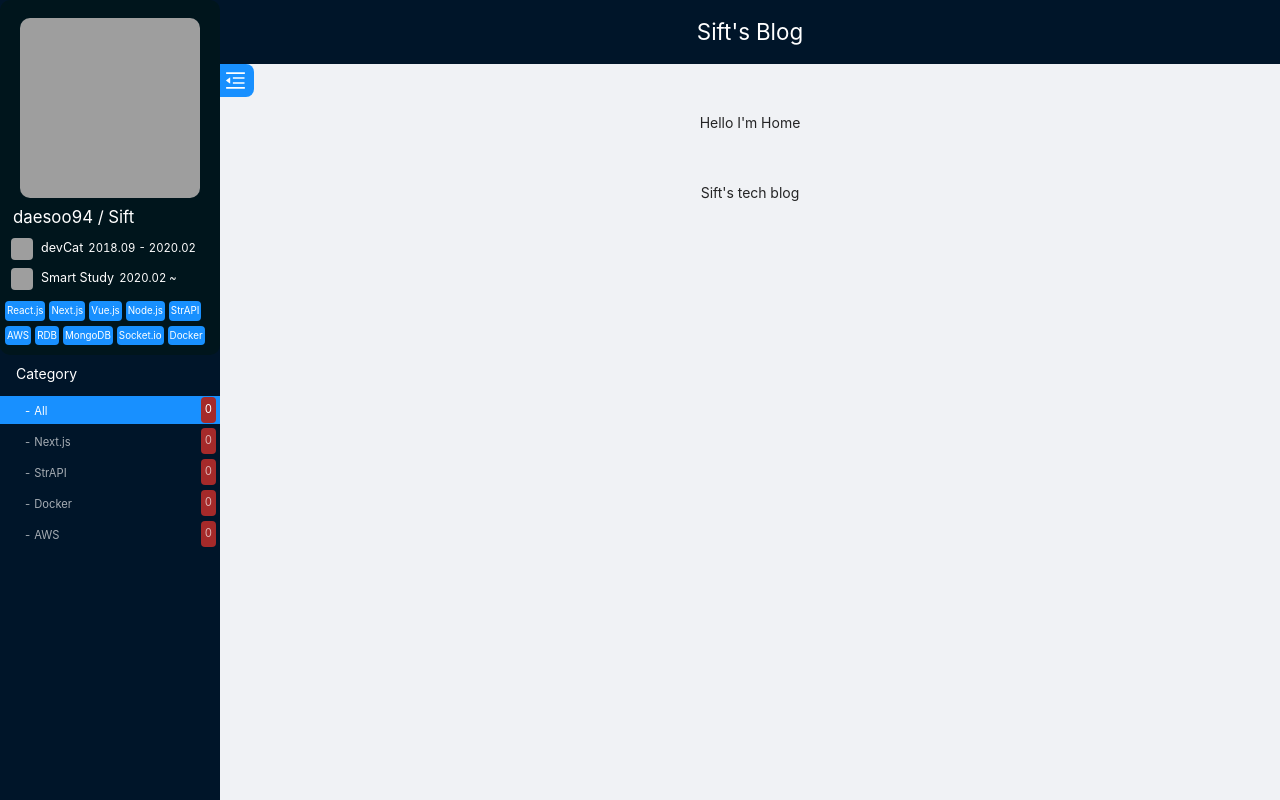
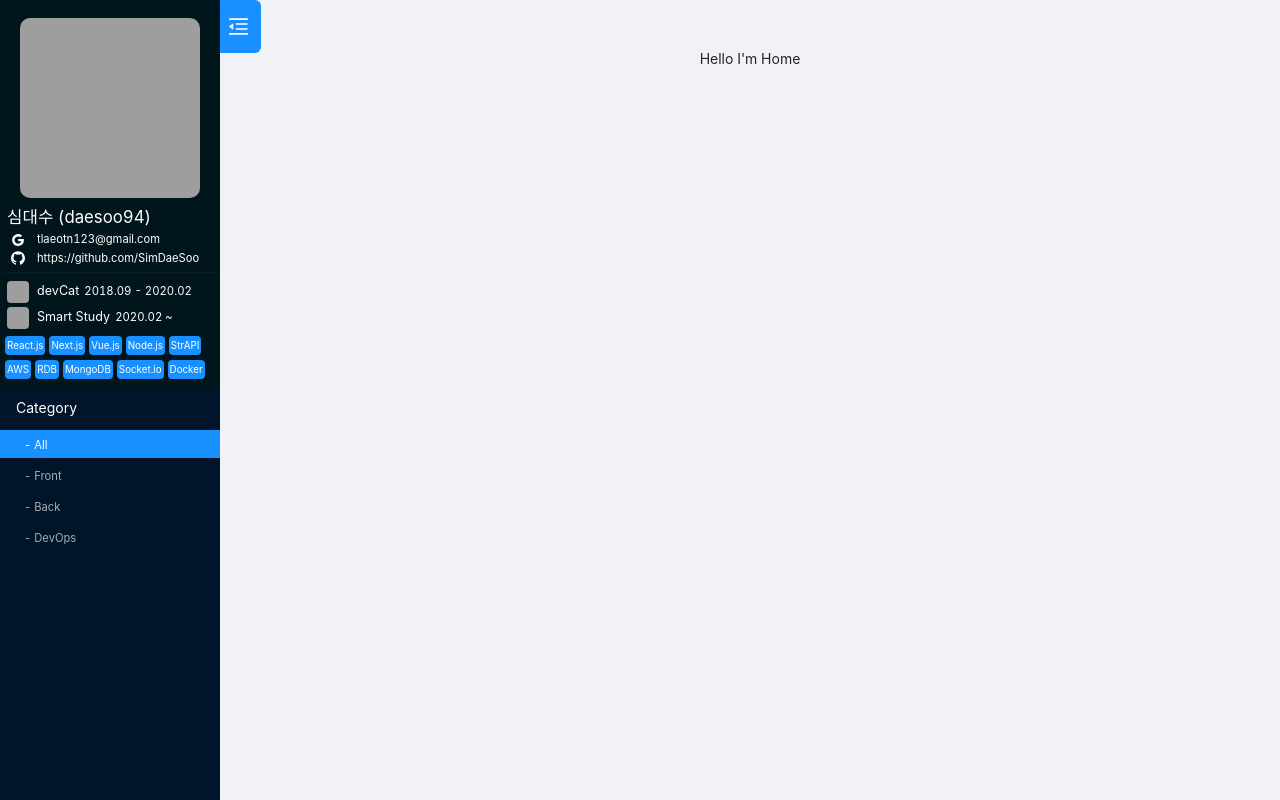
Before and after one commit to SimDaeSoo/Tech, a Next.js app in the folder front/: page / in a window 1280 px wide. Built offline with nearby package versions, Linux system fonts and the light colour scheme; grey boxes are pictures that could not be loaded.

Commit message:
Profile CSS 수정.

```diff
--- a/front/components/header.jsx
+++ /dev/null
@@ -1,11 +0,0 @@
-import { Layout } from 'antd';
-
-export default class Header extends React.Component {
-  render() {
-    return (
-      <Layout.Header className="site-layout-background" style={{ padding: 0, textAlign: 'center', fontSize: '1.6em', color: 'white' }} >
-        Sift's Blog
-      </Layout.Header>
-    );
-  }
-}
--- a/front/components/nav.jsx
+++ b/front/components/nav.jsx
@@ -7,28 +7,18 @@ export default class Nav extends React.Component {
 
     elements.push(
       <Menu.Item key="2" style={{ lineHeight: '25px', height: '28px', marginTop: '3px', marginBottom: '3px' }}>
-        <span className="nav-text" style={{ fontSize: '0.8em' }}>- Next.js</span>
-        <span style={{ padding: '4px', fontSize: '0.8em', lineHeight: '17px', height: '26px', position: 'absolute', top: '1px', right: '4px', borderRadius: '4px', backgroundColor: 'brown' }}>0</span>
+        <span className="nav-text" style={{ fontSize: '0.8em' }}>- Front</span>
       </Menu.Item>
     );
     elements.push(
       <Menu.Item key="3" style={{ lineHeight: '25px', height: '28px', marginTop: '3px', marginBottom: '3px' }}>
-        <span className="nav-text" style={{ fontSize: '0.8em' }}>- StrAPI</span>
-        <span style={{ padding: '4px', fontSize: '0.8em', lineHeight: '17px', height: '26px', position: 'absolute', top: '1px', right: '4px', borderRadius: '4px', backgroundColor: 'brown' }}>0</span>
+        <span className="nav-text" style={{ fontSize: '0.8em' }}>- Back</span>
       </Menu.Item>
     );
 
     elements.push(
       <Menu.Item key="4" style={{ lineHeight: '25px', height: '28px', marginTop: '3px', marginBottom: '3px' }}>
-        <span className="nav-text" style={{ fontSize: '0.8em' }}>- Docker</span>
-        <span style={{ padding: '4px', fontSize: '0.8em', lineHeight: '17px', height: '26px', position: 'absolute', top: '1px', right: '4px', borderRadius: '4px', backgroundColor: 'brown' }}>0</span>
-      </Menu.Item>
-    );
-
-    elements.push(
-      <Menu.Item key="5" style={{ lineHeight: '25px', height: '28px', marginTop: '3px', marginBottom: '3px' }}>
-        <span className="nav-text" style={{ fontSize: '0.8em' }}>- AWS</span>
-        <span style={{ padding: '4px', fontSize: '0.8em', lineHeight: '17px', height: '26px', position: 'absolute', top: '1px', right: '4px', borderRadius: '4px', backgroundColor: 'brown' }}>0</span>
+        <span className="nav-text" style={{ fontSize: '0.8em' }}>- DevOps</span>
       </Menu.Item>
     );
 
@@ -57,7 +47,6 @@ export default class Nav extends React.Component {
           <Menu.ItemGroup key="g1" title={<span style={{ color: 'white' }}>Category</span>}>
             <Menu.Item key="1" style={{ lineHeight: '25px', height: '28px', marginTop: '3px', marginBottom: '3px' }}>
               <span className="nav-text" style={{ fontSize: '0.8em' }}>- All</span>
-              <span style={{ padding: '4px', fontSize: '0.8em', lineHeight: '17px', height: '26px', position: 'absolute', top: '1px', right: '4px', borderRadius: '4px', backgroundColor: 'brown' }}>0</span>
             </Menu.Item>
             {this.categoryElements}
           </Menu.ItemGroup>
--- a/front/components/profile.jsx
+++ b/front/components/profile.jsx
@@ -1,3 +1,4 @@
+import { GithubOutlined, GoogleOutlined } from '@ant-design/icons';
 export default class Profile extends React.Component {
   render() {
     return (
@@ -8,18 +9,28 @@ export default class Profile extends React.Component {
         </div>
 
         {/* NickName */}
-        <div style={{ fontSize: '1.2em', marginLeft: '10px' }}>daesoo94 / Sift</div>
+        <div style={{ fontSize: '1.2em', marginLeft: '4px' }}>심대수 (daesoo94)</div>
+        <div style={{ display: 'flex' }}>
+          <GoogleOutlined style={{ margin: '2px 12px 2px 8px', fontSize: '1em' }} />
+          <span style={{ fontSize: '0.8em', marginTop: '1px' }}>tlaeotn123@gmail.com</span>
+        </div>
+        <div style={{ display: 'flex', marginBottom: '4px' }}>
+          <GithubOutlined style={{ margin: '2px 12px 2px 8px', fontSize: '1em' }} />
+          <span style={{ fontSize: '0.8em', marginTop: '1px' }}>https://github.com/SimDaeSoo</span>
+        </div>
 
         {/* Career */}
-        <div style={{ height: '22px', margin: '8px', fontSize: '0.9em', display: 'flex' }}>
+        <div style={{ borderTop: 'solid', borderWidth: 'thin', paddingTop: '4px', borderColor: '#0A1F25' }}>
+          <div style={{ height: '22px', margin: '4px', fontSize: '0.9em', display: 'flex' }}>
             <img style={{ width: '22px', height: '22px', marginRight: '8px', borderRadius: '4px' }} src='/uploads/3dd388025ec64b80a1c0a97a8b158b05.jpg' />
             <span style={{ marginRight: '5px' }}>devCat</span>
             <span style={{ fontSize: '0.9em', marginTop: '2px' }}>2018.09 - 2020.02</span>
           </div>
-        <div style={{ height: '22px', margin: '8px', fontSize: '0.9em', display: 'flex' }}>
+          <div style={{ height: '22px', margin: '4px', fontSize: '0.9em', display: 'flex' }}>
             <img style={{ width: '22px', height: '22px', marginRight: '8px', borderRadius: '4px' }} src='/uploads/785f6689047d4d478b0d593eb9c45f6a.png' />
             <span style={{ marginRight: '5px' }}>Smart Study</span>
             <span style={{ fontSize: '0.9em', marginTop: '2px' }}>2020.02 ~ </span>
+          </div>
         </div>
 
         {/* Favorite */}
--- a/front/components/togglenav.jsx
+++ b/front/components/togglenav.jsx
@@ -4,7 +4,7 @@ export default class ToggleNav extends React.Component {
   render() {
     const { isCollapsed, toggleNav } = this.props;
     return (
-      <div style={{ transition: 'all 0.2s', fontSize: '1.5em', position: 'fixed', top: '64px', left: isCollapsed ? -8 : 212, color: 'white', width: '42px', height: '33px', paddingLeft: '13px', backgroundColor: '#1890ff', borderRadius: '8px' }} onClick={toggleNav}>
+      <div style={{ transition: 'all 0.2s', fontSize: '1.5em', position: 'fixed', top: '0px', left: isCollapsed ? -8 : 212, color: 'white', padding: '10px', paddingLeft: '16px', paddingRight: '12px', backgroundColor: '#1890ff', borderRadius: '6px' }} onClick={toggleNav}>
         {isCollapsed && <MenuUnfoldOutlined />}
         {!isCollapsed && <MenuFoldOutlined />}
       </div>
--- a/front/pages/_app.jsx
+++ b/front/pages/_app.jsx
@@ -4,7 +4,6 @@ import App from 'next/app';
 import { Layout } from 'antd';
 import Nav from '../components/nav';
 import Head from '../components/head';
-import Header from '../components/header';
 import ToggleNav from '../components/togglenav';
 
 export default class BaseApp extends App {
@@ -32,13 +31,11 @@ export default class BaseApp extends App {
     const { Component, pageProps } = this.props;
     return (
       <Layout>
-        <Head title="Sift's Blog" />
+        <Head title="Blog" />
         <Nav onCollapse={this.onCollapse} isCollapsed={isCollapsed} />
         <ToggleNav isCollapsed={isCollapsed} toggleNav={this.toggleNav} />
         <Layout className="site-layout" style={{ marginLeft: isCollapsed || isTinyDisplay ? 0 : 220, transition: 'all 0.2s' }}>
-          <Header />
           <Component {...pageProps} />
-          <Layout.Footer style={{ textAlign: 'center' }}>Sift's tech blog</Layout.Footer>
         </Layout>
       </Layout>
     );
```
Lines whose indentation alone changed are shown as unchanged.
